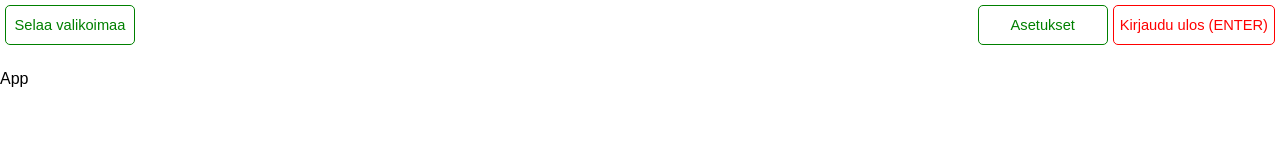
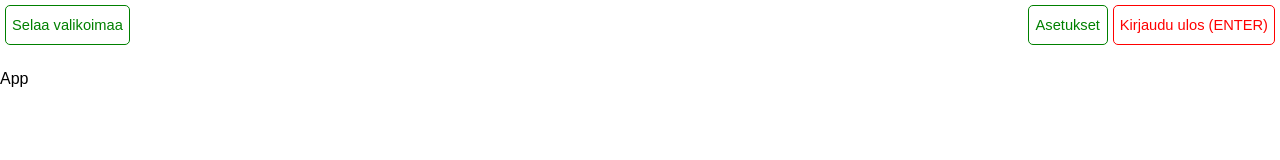
Before and after one commit to ohtu2018-rv/rv-app-frontend, a React (Create React App) app: page / in a window 1280 px wide. Shown: the top 160 px of the page. Built offline with nearby package versions, Linux system fonts and the light colour scheme.

Commit message:
min-width changed

```diff
--- a/src/components/buttons/styles/Button.css
+++ b/src/components/buttons/styles/Button.css
@@ -4,7 +4,7 @@ button:focus {
 
 .btn {
   height: 40px;
-  min-width: 130px;
+  min-width: 80px;
   font-size: 11pt;
   border-radius: 5px;
   border: 1px solid;
```
